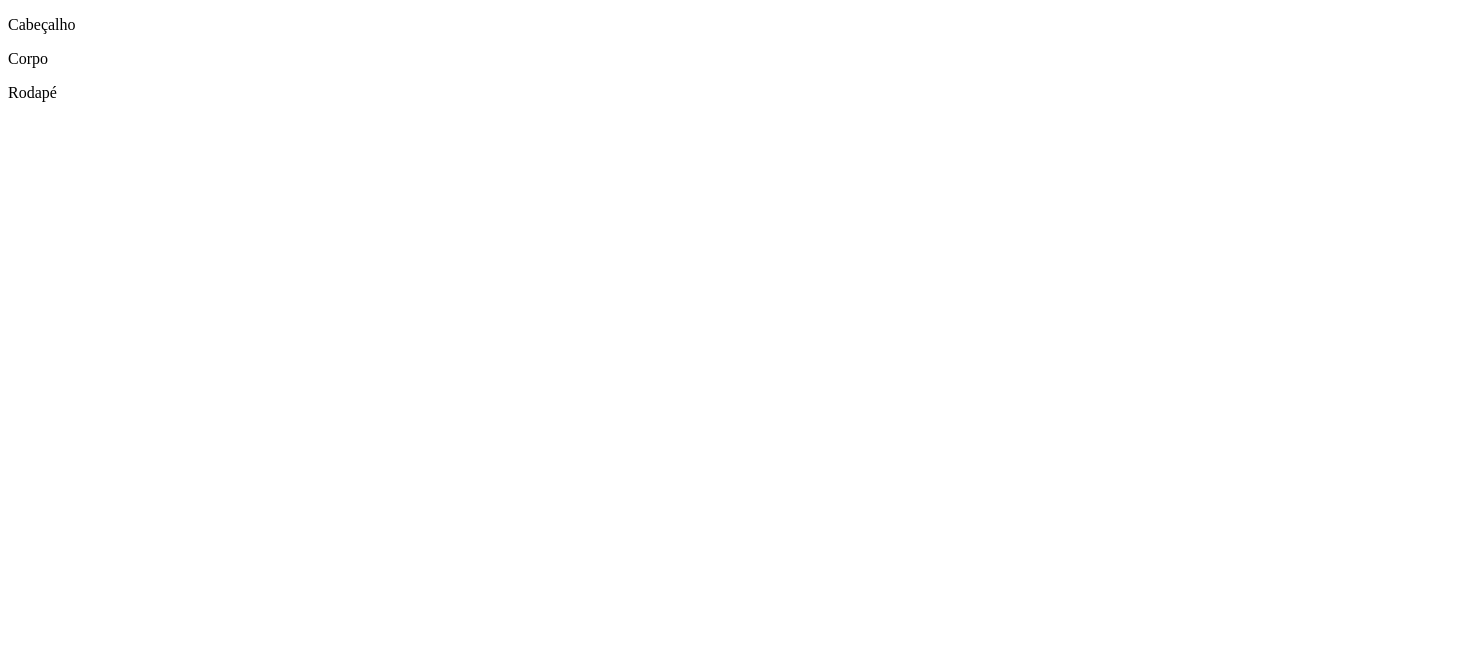
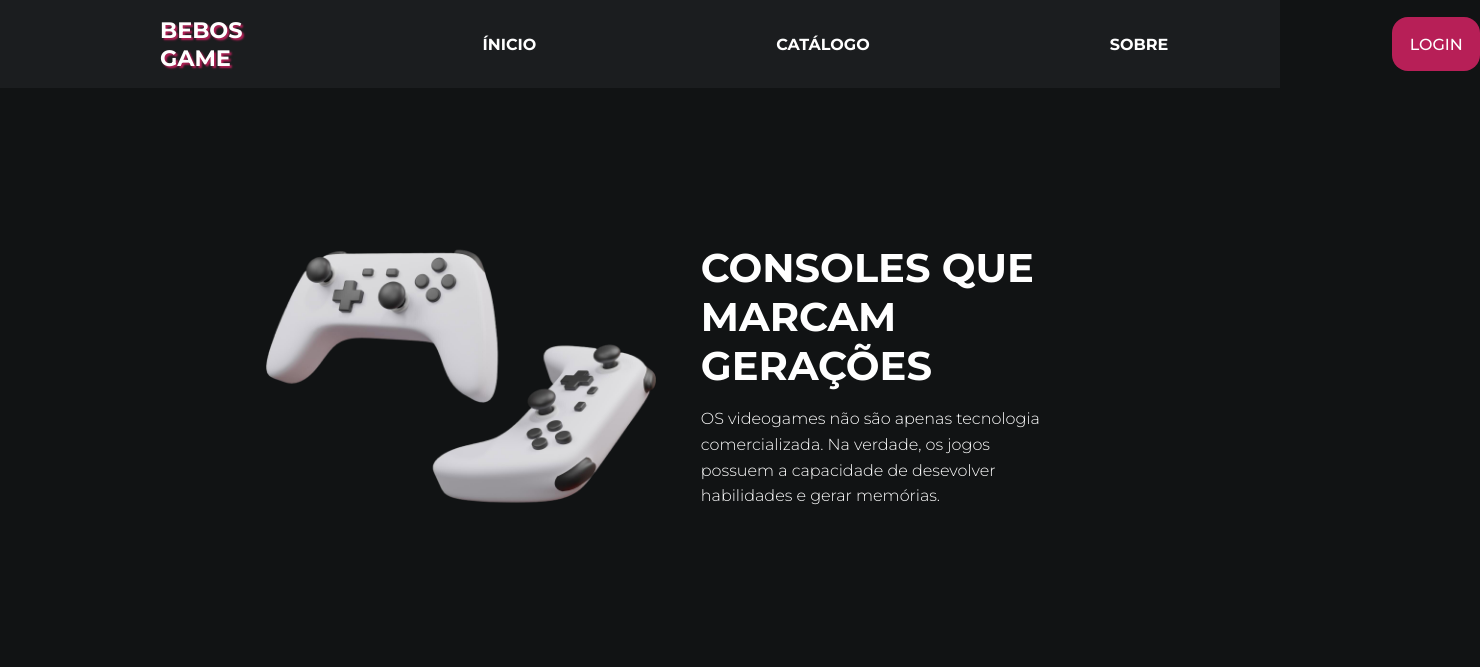
Before and after one commit to Nathan-slt/PraticaMetodos, a plain HTML site: page index.html in a window 1280 px wide. Shown: the whole page, 1480 px wide, since content can reach past the window. Drawn offline with Linux system fonts and the light colour scheme.

Commit message:
second commit

```diff
--- /dev/null
+++ b/css/index.css
@@ -0,0 +1,116 @@
+@import url('https://fonts.googleapis.com/css2?family=Montserrat:ital,wght@0,100..900;1,100..900&display=swap');
+
+*{
+    margin: 0;
+    padding: 0;
+    -webkit-box-sizing: border-box;
+    box-sizing: border-box;
+}
+
+html{
+    font-family:  "Montserrat", sans-serif;
+    font-weight: 300;
+    color: white;
+    background-color: #111314;
+}
+
+a{
+    text-decoration: none;
+    color: white;
+}
+
+span{
+    text-transform: uppercase;
+    font-size: 1.4rem;
+    font-weight: 700;
+    margin-right: 15rem;
+    text-shadow: 2px 2px 2px #b71f57
+}
+
+span:hover{
+    text-shadow: 3px 3px 1px #007190 ;
+    font-size: 1.5rem;
+    transition: 0.3s;
+}
+
+.barra{
+    max-width: max-content;
+    margin: auto;
+    padding: 1rem 10rem;
+    align-items: center;
+    display: flex;
+    flex-direction: row;
+    justify-content: space-between;
+    background-color: #1b1d1f;
+    text-transform: uppercase;
+}
+
+
+.menu{
+    display: flex;
+    flex-direction: row;
+    gap: 15rem;
+    font-weight: 700;
+}
+
+.menu a:hover{
+    color: #b71f57;
+    transition: 0.5s;
+}
+
+.login{
+    margin-left: 14rem;
+    width: auto;
+    height: auto;
+    padding: 1.1rem;
+    background-color: #b71f57;
+    border-radius: 1rem;
+    font-weight: 500;
+}
+
+.login:hover{
+    background-color: #007190;
+    transition: 0.7s;
+}
+
+
+.banner{
+    display: flex;
+    align-items: center;
+    justify-content: space-between;
+    padding: 3rem 13.8rem;
+}
+
+.banner-text{
+    max-width: 500px;
+}
+
+.banner-text h1{
+    font-size: 2.5rem;
+    margin-bottom: .5rem;
+    text-transform: uppercase;
+}
+
+.banner-text p{
+    font-size: 1rem;
+    line-height: 1.6;
+}
+
+.banner-text{
+    max-width: 500px;
+}
+
+.banner-text h1{
+    font-size: 2.5rem;
+    margin-bottom: 1rem;
+}
+
+.banner-text p{
+    font-size: 1rem;
+    line-height: 1.6;
+}
+
+.banner img{
+    width: 30rem;
+    height: auto;
+}
--- /dev/null
+++ b/css/login.css
@@ -0,0 +1,90 @@
+body{
+	margin: 0;
+	padding: 0;
+	display: flex;
+	justify-content: center;
+	align-items: center;
+	min-height: 100vh;
+	font-family: 'Jost', sans-serif;
+	background: linear-gradient(to bottom, #911744, #030a16, #111314);
+}
+.main{
+	width: 350px;
+	height: 500px;
+	background: red;
+	overflow: hidden;
+	background: url("https://doc-08-2c-docs.googleusercontent.com/docs/securesc/68c90smiglihng9534mvqmq1946dmis5/fo0picsp1nhiucmc0l25s29respgpr4j/1631524275000/03522360960922298374/03522360960922298374/1Sx0jhdpEpnNIydS4rnN4kHSJtU1EyWka?e=view&authuser=0&nonce=gcrocepgbb17m&user=03522360960922298374&hash=tfhgbs86ka6divo3llbvp93mg4csvb38") no-repeat center/ cover;
+	border-radius: 10px;
+	box-shadow: 5px 20px 50px #000;
+}
+#chk{
+	display: none;
+}
+.signup{
+	position: relative;
+	width:100%;
+	height: 100%;
+}
+label{
+	color: #fff;
+	font-size: 2.3em;
+	justify-content: center;
+	display: flex;
+	margin: 50px;
+	font-weight: bold;
+	cursor: pointer;
+	transition: .5s ease-in-out;
+}
+input{
+	width: 60%;
+	height: 10px;
+	background: #e0dede;
+	justify-content: center;
+	display: flex;
+	margin: 20px auto;
+	padding: 12px;
+	border: none;
+	outline: none;
+	border-radius: 5px;
+}
+button{
+	width: 60%;
+	height: 40px;
+	margin: 10px auto;
+	justify-content: center;
+	display: block;
+	color: #fff;
+	background: #1c4286;
+	font-size: 1em;
+	font-weight: bold;
+	margin-top: 30px;
+	outline: none;
+	border: none;
+	border-radius: 5px;
+	transition: .2s ease-in;
+	cursor: pointer;
+}
+button:hover{
+	background: #007190;
+}
+.login{
+	height: 460px;
+	background: #eee;
+	border-radius: 10% / 5%;
+	transform: translateY(-180px);
+	transition: .8s ease-in-out;
+}
+.login label{
+	color: #911744;
+	transform: scale(.6);
+}
+
+#chk:checked ~ .login{
+	transform: translateY(-500px);
+}
+#chk:checked ~ .login label{
+	transform: scale(1);
+}
+#chk:checked ~ .signup label{
+	transform: scale(.6);
+}
--- a/index.html
+++ b/index.html
@@ -1,17 +1,38 @@
 <!DOCTYPE html>
-<html lang="en">
+<html lang="pt-br">
 <head>
     <meta charset="UTF-8">
     <meta name="viewport" content="width=device-width, initial-scale=1.0">
     <title>Métodos na prática</title>
+    <link rel="shortcut icon" href="favicon.ico" type="image/x-icon">
+    <link rel="stylesheet" href="css/index.css">
 </head>
-<header>
-    <P>Cabeçalho</P>
-</header>
 <body>
-    <p>Corpo</p>
+    <!-- <p>vai ser só as cores que vamos usar. 1- #b71f57 2-#007190 3-#1c4286 4-#111314 </p> -->
+    <header>
+    <nav class="barra">
+        <span>bebos game</span>
+        <nav class="menu">
+            <a href="#">ínicio</a>
+            <a href="#">Catálogo</a>
+            <a href="#">Sobre</a>
+        </nav>
+        <div class="dot"></div>
+        <a target="_blank"  class="login" href="html/login.html">Login</a>
+    </nav>
+    </header>
+
+    <main class="banner">
+        <img src="assets/images/gamepad-controlador-de-jogo-icone-isolado-3d-render-ilustracao.png" alt="">
+        <div class="banner-text">
+            <h1>Consoles que marcam gerações</h1>
+            <p>OS videogames não são apenas tecnologia comercializada. Na verdade, os jogos possuem a capacidade de desevolver habilidades e gerar memórias.</p>
+        </div>
+    </main>
+
+    <footer>
+
+    </footer>
 </body>
-<footer>
-    <p>Rodapé</p>
-</footer>
+
 </html>
```
Also changed, not shown: html/login.html (added, +36 -0 lines), assets/images/gamepad-controlador-de-jogo-icone-isolado-3d-render-ilustracao.png (added), index.css (deleted).
